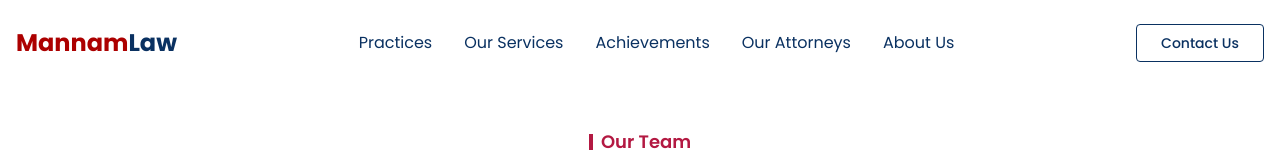
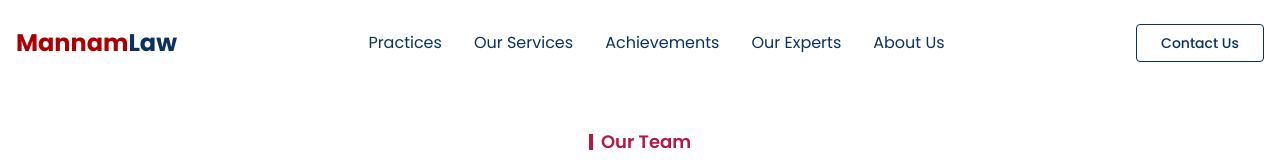
Before and after one commit to kalavaguntapurnesh/mannamlaw, a React (Vite) app: page /experts in a window 1280 px wide. Shown: the top 160 px of the page. Built offline with nearby package versions, Linux system fonts and the light colour scheme.

Commit message:
First Commit

```diff
--- a/src/components/Navbar.jsx
+++ b/src/components/Navbar.jsx
@@ -227,10 +227,10 @@ const NavBar = () => {
 
             <li className="p-4 border-b border-headingColor">
               <a
-                href="/contact"
+                href="/experts"
                 className="flex items-center justify-between cursor-pointer text-headingColor"
               >
-                Our Attorneys
+                Our Experts
               </a>
             </li>
 
--- a/src/components/SecNavbar.jsx
+++ b/src/components/SecNavbar.jsx
@@ -83,8 +83,8 @@ const NavBar = () => {
           <FlyoutLink href="/solutions" FlyoutContent={PricingContent}>
             Achievements
           </FlyoutLink>
-          <FlyoutLink href="/industries" FlyoutContent={IndustriesContent}>
-            Our Attorneys
+          <FlyoutLink href="/experts" FlyoutContent={IndustriesContent}>
+            Our Experts
           </FlyoutLink>
           <FlyoutLink href="/why-mannam-law" FlyoutContent={AboutUsContent}>
             About Us
@@ -218,10 +218,10 @@ const NavBar = () => {
 
             <li className="p-4 border-b border-headingColor">
               <a
-                href="/contact"
+                href="/experts"
                 className="flex items-center justify-between cursor-pointer text-headingColor"
               >
-                Our Attorneys
+                Our Experts
               </a>
             </li>
 
```
